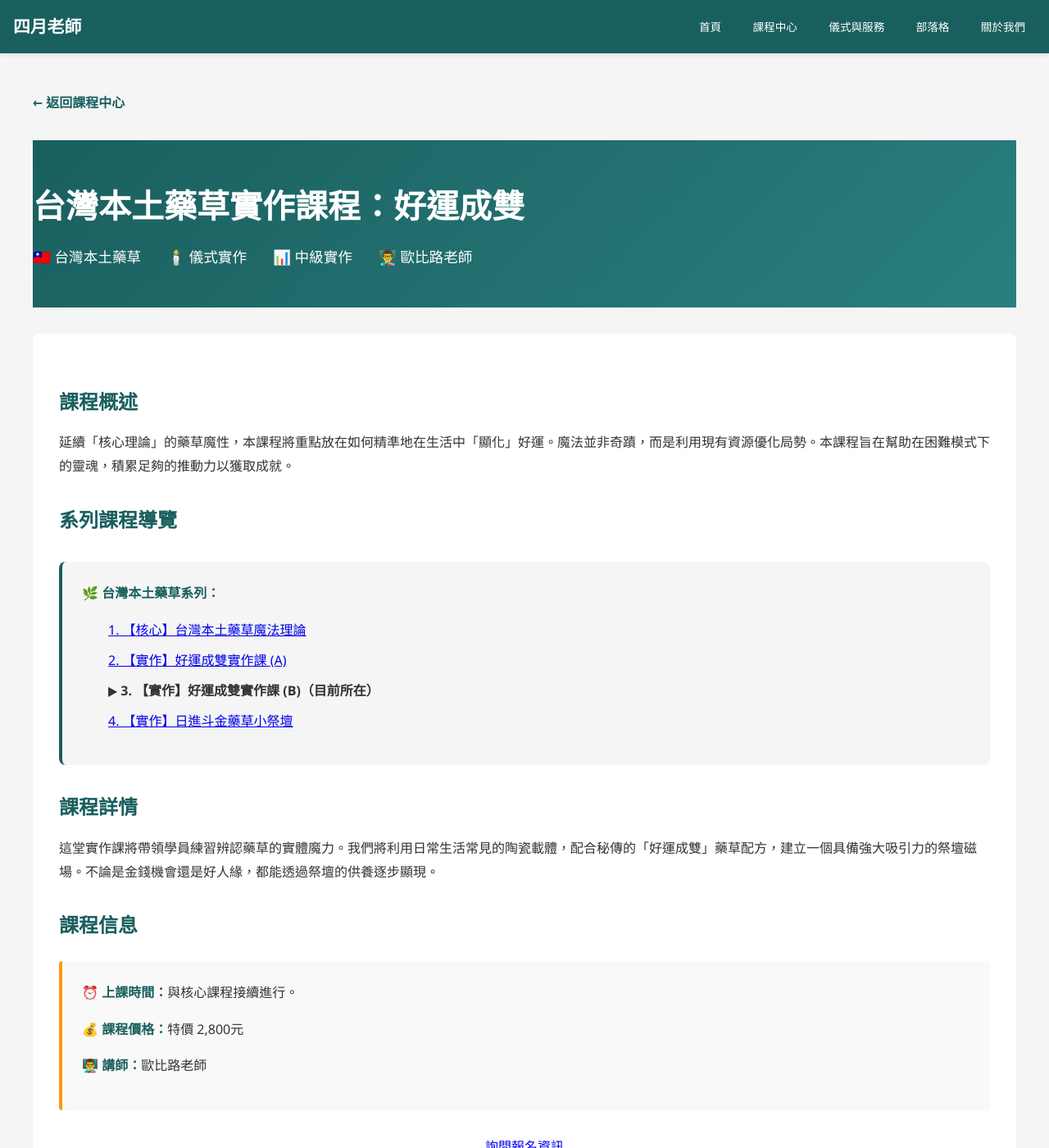
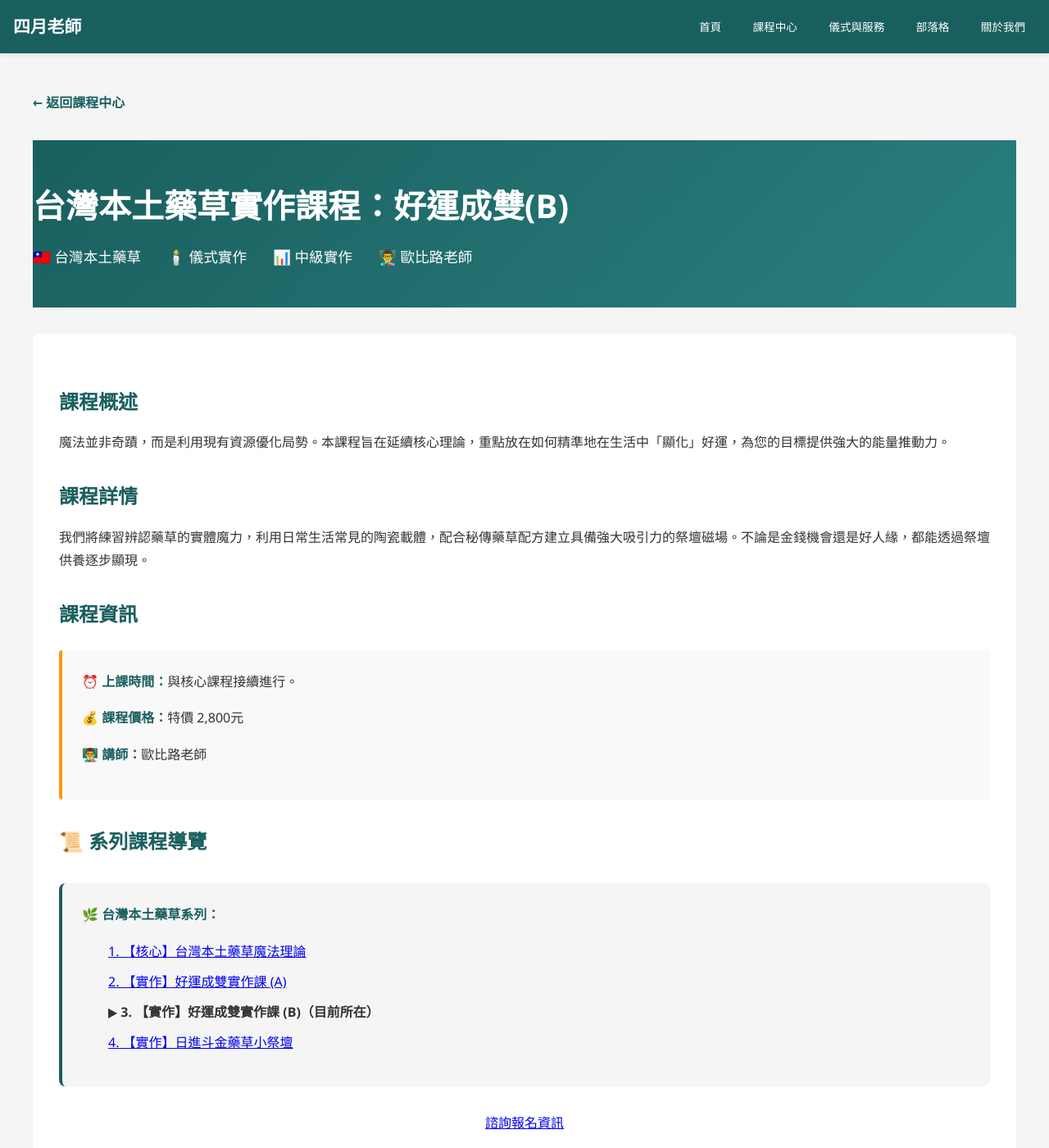
Before and after one commit to light4uliuphone-lang/hoodoo, a Jekyll site: the page built from courses/course-local-03.html, in a window 1280 px wide and 1400 px high. Shown: the whole window at 82% size. Built offline with Jekyll 4.4.1, drawn with Linux system fonts in a browser that asks for light colours.

Commit message:
Update course-local-03.html

```diff
--- a/courses/course-local-03.html
+++ b/courses/course-local-03.html
@@ -1,6 +1,6 @@
 ---
 layout: default
-title: "台灣本土藥草實作課程：好運成雙 - 歐比路老師"
+title: "台灣本土藥草實作課程：好運成雙(B) - 歐比路老師"
 ---
 
 <div class="container" style="padding: 3rem 0;">
@@ -15,11 +15,22 @@ title: "台灣本土藥草實作課程：好運成雙 - 歐比路老師"
             <span>👨‍🏫 歐比路老師</span>
         </div>
     </div>
+
     <div class="course-detail-content">
         <h2>課程概述</h2>
-        <p>延續「核心理論」的藥草魔性，本課程將重點放在如何精準地在生活中「顯化」好運。魔法並非奇蹟，而是利用現有資源優化局勢。本課程旨在幫助在困難模式下的靈魂，積累足夠的推動力以獲取成就。</p>
+        <p>魔法並非奇蹟，而是利用現有資源優化局勢。本課程旨在延續核心理論，重點放在如何精準地在生活中「顯化」好運，為您的目標提供強大的能量推動力。</p>
 
-        <h2>系列課程導覽</h2>
+        <h2>課程詳情</h2>
+        <p>我們將練習辨認藥草的實體魔力，利用日常生活常見的陶瓷載體，配合秘傳藥草配方建立具備強大吸引力的祭壇磁場。不論是金錢機會還是好人緣，都能透過祭壇供養逐步顯現。</p>
+
+        <h2>課程資訊</h2>
+        <div class="course-info-box">
+            <p><strong>⏰ 上課時間：</strong>與核心課程接續進行。</p>
+            <p><strong>💰 課程價格：</strong>特價 2,800元</p>
+            <p><strong>👨‍🏫 講師：</strong>歐比路老師</p>
+        </div>
+
+        <h2>📜 系列課程導覽</h2>
         <div class="series-nav" style="background-color: #f5f5f5; padding: 1.5rem; border-radius: 8px; margin: 2rem 0; border-left: 4px solid #1a5f5f;">
             <p style="margin-bottom: 1rem; font-weight: bold; color: #1a5f5f;">🌿 台灣本土藥草系列：</p>
             <ul style="list-style: none; padding-left: 0; line-height: 1.8;">
@@ -30,18 +41,8 @@ title: "台灣本土藥草實作課程：好運成雙 - 歐比路老師"
             </ul>
         </div>
 
-        <h2>課程詳情</h2>
-        <p>這堂實作課將帶領學員練習辨認藥草的實體魔力。我們將利用日常生活常見的陶瓷載體，配合秘傳的「好運成雙」藥草配方，建立一個具備強大吸引力的祭壇磁場。不論是金錢機會還是好人緣，都能透過祭壇的供養逐步顯現。</p>
-
-        <h2>課程信息</h2>
-        <div class="course-info-box">
-            <p><strong>⏰ 上課時間：</strong>與核心課程接續進行。</p>
-            <p><strong>💰 課程價格：</strong>特價 2,800元</p>
-            <p><strong>👨‍🏫 講師：</strong>歐比路老師</p>
-        </div>
-
         <div style="text-align: center; margin-top: 2rem;">
-            <a href="mailto:{{ site.email | default: 'herbmagic@hotmail.com.tw' }}?subject=報名-{{ page.title | split: ' - ' | first }}" class="btn-primary">詢問報名資訊</a>
+            <a href="mailto:{{ site.email | default: 'herbmagic@hotmail.com.tw' }}?subject=報名-{{ page.title | split: ' - ' | first }}" class="btn-primary">諮詢報名資訊</a>
         </div>
     </div>
 </div>
```
